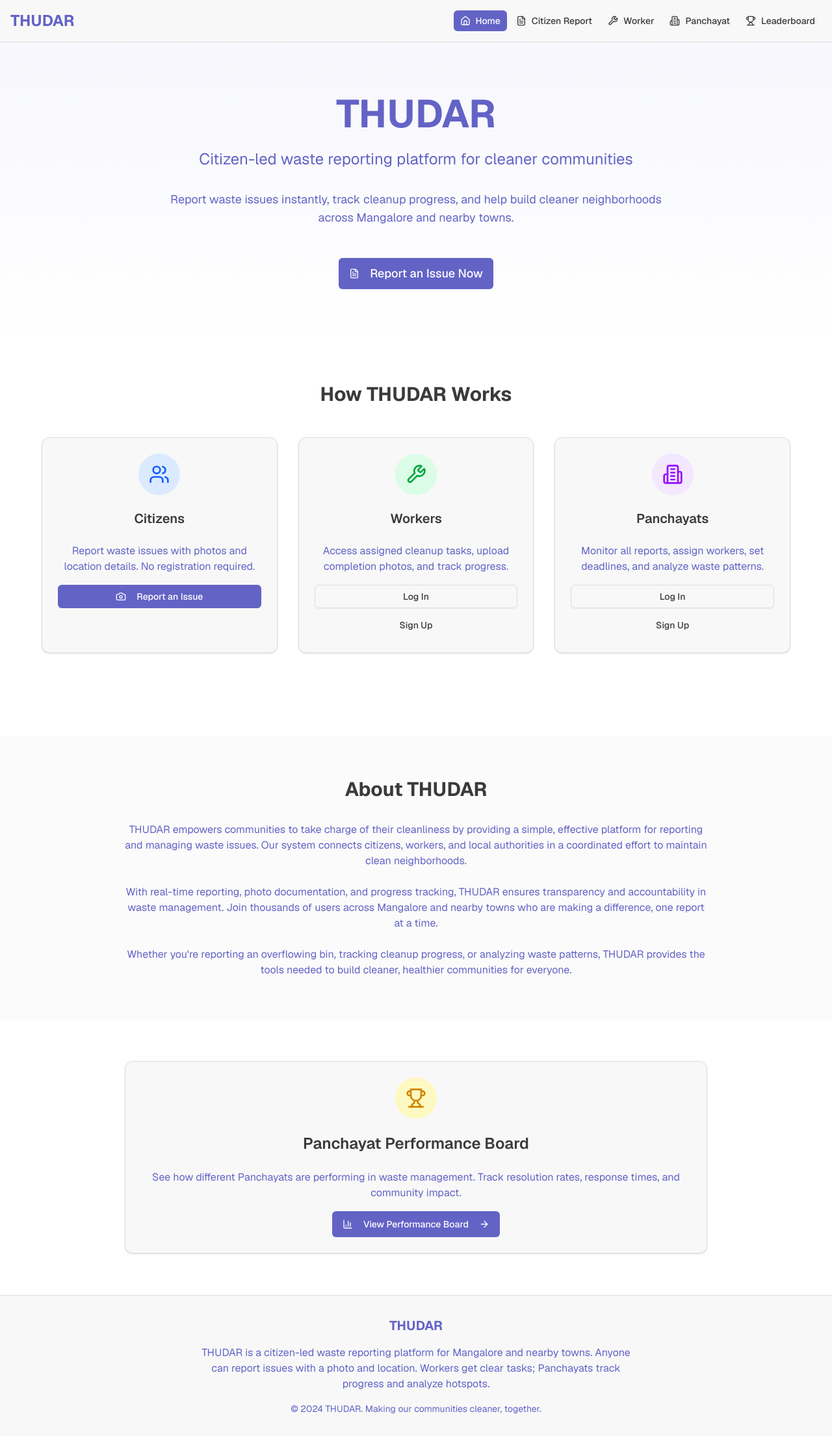
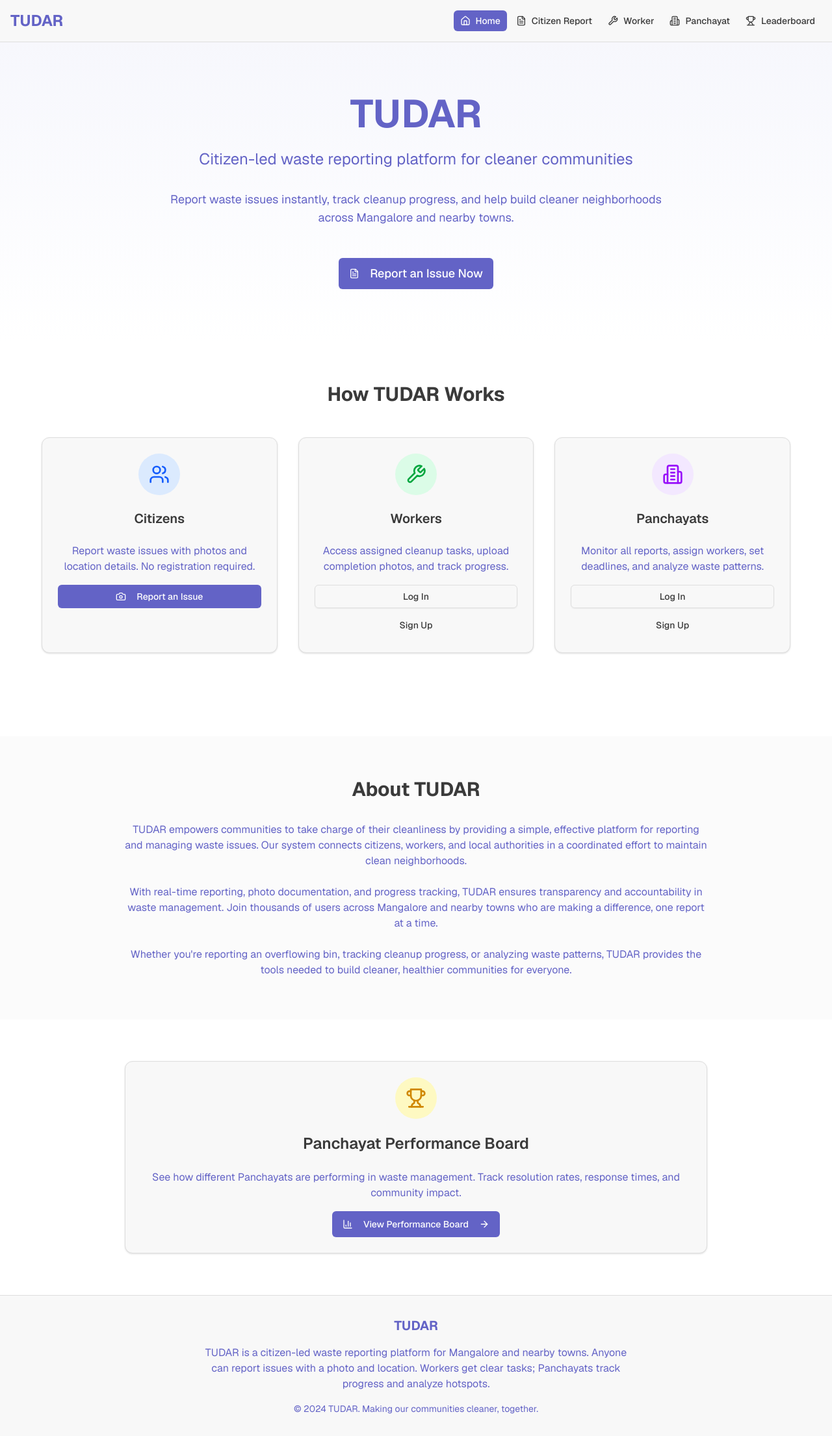
Before and after one commit to LemonSharbat/makathon-backend, a Next.js app: page / in a window 1280 px wide. Shown: the whole page at 65% size. Built offline with nearby package versions, Linux system fonts and the light colour scheme.

Commit message:
THUDAR to TUDAR

```diff
--- a/app/layout.tsx
+++ b/app/layout.tsx
@@ -7,7 +7,7 @@ import { Navigation } from "@/components/navigation"
 import { Footer } from "@/components/footer"
 
 export const metadata: Metadata = {
-  title: "THUDAR - Waste Reporting System",
+  title: "TUDAR - Waste Reporting System",
   description: "Citizen-led waste reporting platform for Mangalore and nearby towns",
   generator: "v0.app",
 }
--- a/app/page.tsx
+++ b/app/page.tsx
@@ -12,7 +12,7 @@ export default function LandingPage() {
       <section className="py-20 px-4 text-center bg-gradient-to-b from-primary/5 to-background">
         <div className="container mx-auto max-w-4xl">
           <h1 className="text-5xl md:text-6xl font-bold text-foreground mb-6">
-            <span className="text-primary">THUDAR</span>
+            <span className="text-primary">TUDAR</span>
           </h1>
           <p className="text-xl md:text-2xl text-muted-foreground mb-8 max-w-2xl mx-auto">
             Citizen-led waste reporting platform for cleaner communities
@@ -33,7 +33,7 @@ export default function LandingPage() {
       {/* Feature Cards */}
       <section className="py-16 px-4">
         <div className="container mx-auto max-w-6xl">
-          <h2 className="text-3xl font-bold text-center text-foreground mb-12">How THUDAR Works</h2>
+          <h2 className="text-3xl font-bold text-center text-foreground mb-12">How TUDAR Works</h2>
 
           <div className="grid grid-cols-1 md:grid-cols-3 gap-8 mb-16">
             {/* Citizen Card */}
@@ -111,21 +111,21 @@ export default function LandingPage() {
       {/* About Section */}
       <section className="py-16 px-4 bg-muted/30">
         <div className="container mx-auto max-w-4xl">
-          <h2 className="text-3xl font-bold text-center text-foreground mb-8">About THUDAR</h2>
+          <h2 className="text-3xl font-bold text-center text-foreground mb-8">About TUDAR</h2>
           <div className="prose prose-lg mx-auto text-center space-y-6">
             <p className="text-muted-foreground">
-              THUDAR empowers communities to take charge of their cleanliness by providing a simple, effective platform
+              TUDAR empowers communities to take charge of their cleanliness by providing a simple, effective platform
               for reporting and managing waste issues. Our system connects citizens, workers, and local authorities in a
               coordinated effort to maintain clean neighborhoods.
             </p>
             <p className="text-muted-foreground">
-              With real-time reporting, photo documentation, and progress tracking, THUDAR ensures transparency and
+              With real-time reporting, photo documentation, and progress tracking, TUDAR ensures transparency and
               accountability in waste management. Join thousands of users across Mangalore and nearby towns who are
               making a difference, one report at a time.
             </p>
             <p className="text-muted-foreground">
               Whether you're reporting an overflowing bin, tracking cleanup progress, or analyzing waste patterns,
-              THUDAR provides the tools needed to build cleaner, healthier communities for everyone.
+              TUDAR provides the tools needed to build cleaner, healthier communities for everyone.
             </p>
           </div>
         </div>
--- a/app/panchayat/signup/page.tsx
+++ b/app/panchayat/signup/page.tsx
@@ -77,7 +77,7 @@ export default function PanchayatSignupPage() {
             <Building2 className="h-8 w-8 text-purple-600" />
           </div>
           <h1 className="text-2xl font-bold text-foreground">Panchayat Registration</h1>
-          <p className="text-muted-foreground mt-2">Register your Panchayat with THUDAR</p>
+          <p className="text-muted-foreground mt-2">Register your Panchayat with TUDAR</p>
         </div>
 
         <Card>
--- a/app/worker/signup/page.tsx
+++ b/app/worker/signup/page.tsx
@@ -56,7 +56,7 @@ export default function WorkerSignupPage() {
             <Wrench className="h-8 w-8 text-green-600" />
           </div>
           <h1 className="text-2xl font-bold text-foreground">Worker Registration</h1>
-          <p className="text-muted-foreground mt-2">Join the THUDAR cleanup team</p>
+          <p className="text-muted-foreground mt-2">Join the TUDAR cleanup team</p>
         </div>
 
         <Card>
--- a/components/footer.tsx
+++ b/components/footer.tsx
@@ -3,12 +3,12 @@ export function Footer() {
     <footer className="border-t bg-card mt-auto">
       <div className="container mx-auto px-4 py-8">
         <div className="text-center space-y-4">
-          <div className="text-xl font-bold text-primary">THUDAR</div>
+          <div className="text-xl font-bold text-primary">TUDAR</div>
           <p className="text-muted-foreground max-w-2xl mx-auto">
-            THUDAR is a citizen-led waste reporting platform for Mangalore and nearby towns. Anyone can report issues
+            TUDAR is a citizen-led waste reporting platform for Mangalore and nearby towns. Anyone can report issues
             with a photo and location. Workers get clear tasks; Panchayats track progress and analyze hotspots.
           </p>
-          <div className="text-sm text-muted-foreground">© 2024 THUDAR. Making our communities cleaner, together.</div>
+          <div className="text-sm text-muted-foreground">© 2024 TUDAR. Making our communities cleaner, together.</div>
         </div>
       </div>
     </footer>
--- a/components/navigation.tsx
+++ b/components/navigation.tsx
@@ -21,7 +21,7 @@ export function Navigation() {
       <div className="container mx-auto px-4 py-4">
         <div className="flex items-center justify-between">
           <Link href="/" className="text-2xl font-bold text-primary hover:text-primary/80 transition-colors">
-            THUDAR
+            TUDAR
           </Link>
 
           <div className="hidden md:flex items-center space-x-1">
```
